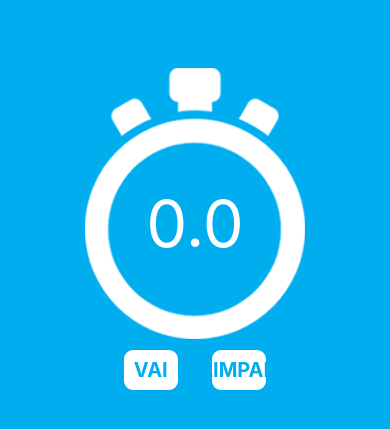
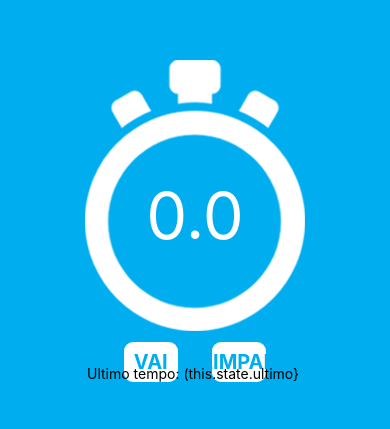
Before and after one commit to ilima12/CronometroApp, a React Native app: screen / in a window 390 px wide. Shown: the part 203-632 px from the top of the page. Built offline with nearby package versions, Linux system fonts and the light colour scheme.

Commit message:
finalizando o app.
funções ativas de rodar o tempo, parar e zerar

```diff
--- a/App.js
+++ b/App.js
@@ -13,17 +13,53 @@ class App extends Component{
     constructor(props){
       super(props);
       this.state = {
-        numero: 0
+        numero: 0,
+        botao: 'VAI',
+        ultimo: null
       };
+
+      //variavel do timer do relogio
+      this.timer = null;
 
       this.vai = this.vai.bind(this);
       this.limpar = this.limpar.bind(this);
     }
     vai(){
-      alert('VAI')
+
+      if(this.timer != null){
+        //Aqui vai parar o timer
+        clearInterval(this.timer);
+        this.timer = null;
+
+        this.setState({botao: 'VAI'});
+      }else{
+
+        //começa a girar o timer
+          this.timer = setInterval( ()=> {
+        this.setState({numero: this.state.numero + 0.1 })
+
+        // 0.1 + 0.1 = 0.2
+
+      }, 100);
+
+      this.setState({botao: 'PARAR'});
+
+      }
+
+
     }
 
     limpar(){
+      if(this.timer != null){
+
+        //Aqui vai parar o timer
+        clearInterval(this.timer);
+        this.timer = null;
+      }
+      this.setState({
+        numero: 0,
+        botao: 'VAI'
+      })
 
     }
 
@@ -41,7 +77,7 @@ class App extends Component{
       <View style={styles.btnArea}>
 
       <TouchableOpacity style={styles.btn} onPress={this.vai}>
-        <Text style={styles.btnTexto}>VAI</Text>
+        <Text style={styles.btnTexto}>{this.state.botao}</Text>
       </TouchableOpacity>
 
       <TouchableOpacity style={styles.btn} onPress={this.limpar}>
@@ -49,6 +85,11 @@ class App extends Component{
       </TouchableOpacity>
 
 
+
+      </View>
+
+      <View style={styles.areaUltima}>
+      <Text>Ultimo tempo: (this.state.ultimo} </Text>
       </View>
 
       </View>
```
